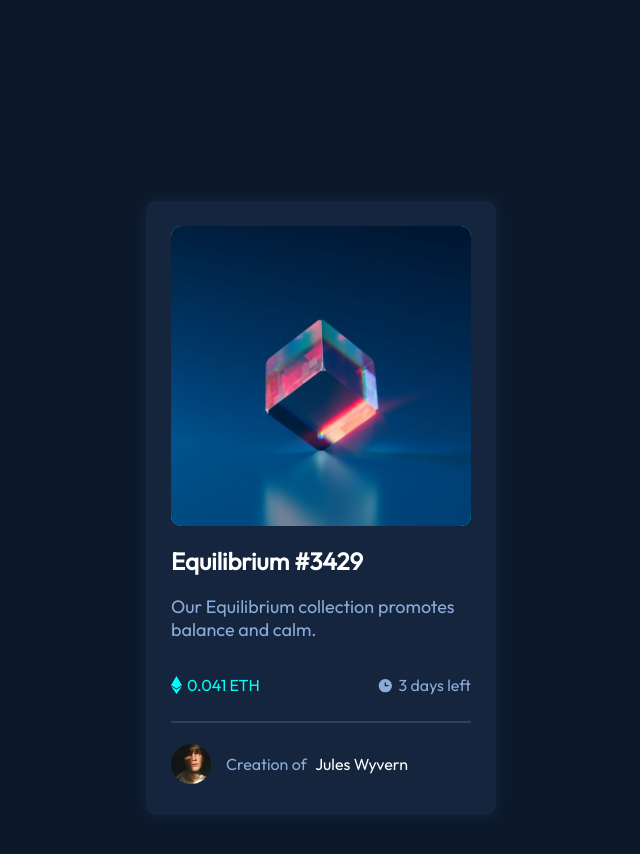
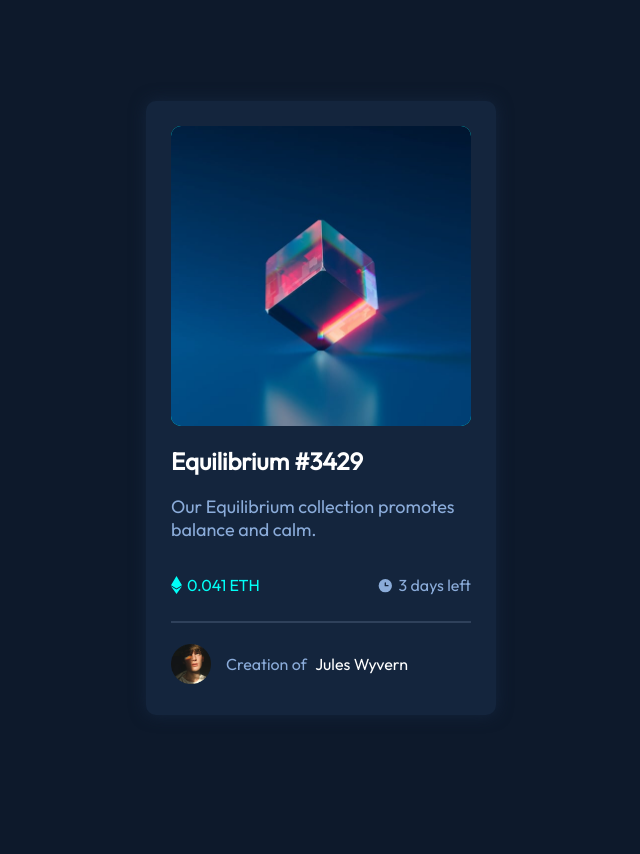
Before and after one commit to DawidMTX/nft-preview, a plain HTML site: page index.html in a window 1280 px wide. Shown: the top 854 px of the page, without its empty margins (407-1047 px from the left). After the commit the page ends 816 px from the top, so only its background shows below. Drawn offline with Linux system fonts and the light colour scheme.

Commit message:
change height

```diff
--- a/style.css
+++ b/style.css
@@ -7,7 +7,7 @@ body{
    display: flex;
    align-items: center;
    justify-content: center;
-   height: 1000px;
+   height: 100vh;
 }
 #container{
     background-color:  hsl(216, 50%, 16%);
```
